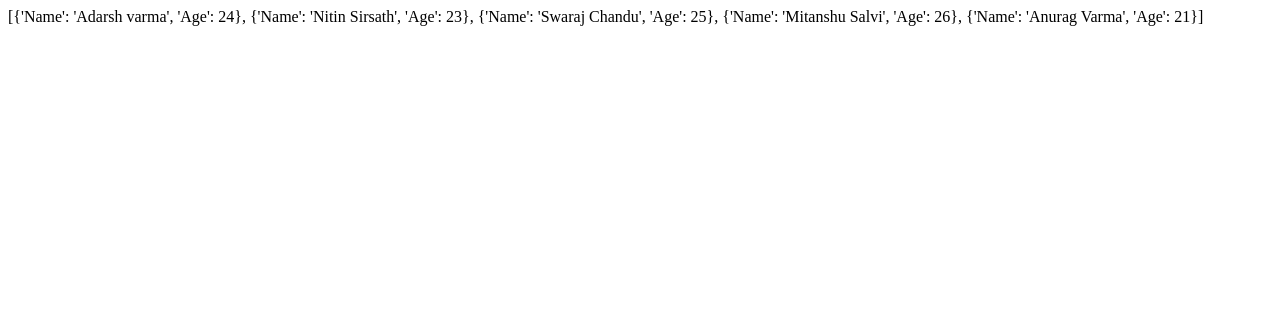
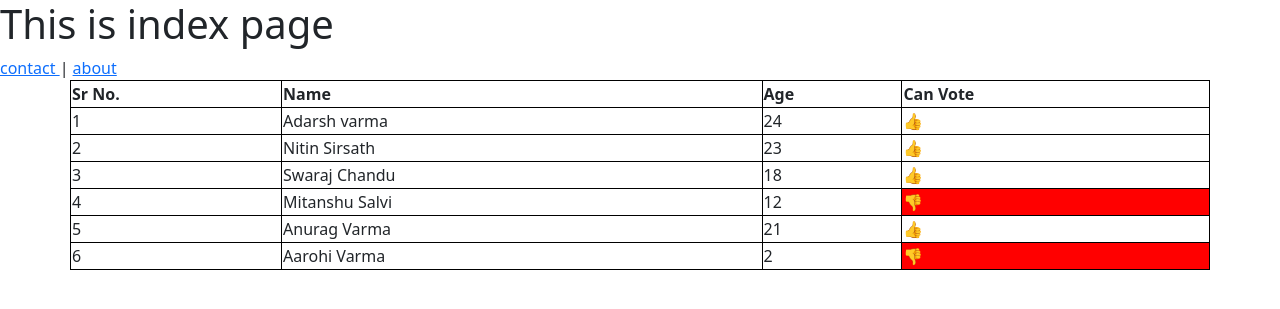
Before and after one commit to AdarshVarma9395/Learn-Django, a Django app: page / in a window 1280 px wide. Shown: the top 309 px of the page. Run offline with Django 5.2, Linux system fonts and the light colour scheme.

Commit message:
URL
created two templates name as contact and about and dynamic url's

```diff
--- a/core/urls.py
+++ b/core/urls.py
@@ -20,5 +20,7 @@ from home.views import *
 
 urlpatterns = [
     path("", home, name='home'),
+    path("contact/", contact, name='contact'),
+    path("about/", about, name='about'),
     path("admin/", admin.site.urls),
 ]
--- a/home/templates/index.html
+++ b/home/templates/index.html
@@ -2,10 +2,47 @@
 <html lang="en">
 <head>
     <meta charset="UTF-8">
+    <link href="https://cdn.jsdelivr.net/npm/bootstrap@5.3.2/dist/css/bootstrap.min.css" rel="stylesheet" integrity="sha384-T3c6CoIi6uLrA9TneNEoa7RxnatzjcDSCmG1MXxSR1GAsXEV/Dwwykc2MPK8M2HN" crossorigin="anonymous">
     <meta name="viewport" content="width=device-width, initial-scale=1.0">
     <title>Django Application</title>
+    <style>
+        table, th, td {
+            border: 1px solid black;
+          }
+    </style>
 </head>
 <body>
-    {{peoples}}
+    <h1>This is index page</h1>
+
+    <a href="/contact/">
+        contact
+    </a>
+    |
+    <a href="/about/">
+        about
+    </a>
+
+    <table class="container" >
+        <tr>
+          <th>Sr No.</th>
+          <th>Name</th>
+          <th>Age</th>
+          <th>Can Vote</th>
+        </tr>
+        {% for people in peoples %}
+        <tr>
+          <td>{{forloop.counter}}</td>
+          <td>{{people.Name}}</td>
+          <td>{{people.Age}}</td>
+          <td {% if people.Age < 18 %} style="background-color: red;" {% endif %}>
+            {% if people.Age >= 18 %}
+            👍
+            {% else %}
+            👎
+            {% endif %}
+          </td>
+        </tr>
+        {% endfor %}
+      </table>
 </body>
 </html>
--- a/home/views.py
+++ b/home/views.py
@@ -6,9 +6,16 @@ def home(request):
     peoples = [
         {"Name" : "Adarsh varma" , "Age" : 24},
         {"Name" : "Nitin Sirsath" , "Age" : 23},
-        {"Name" : "Swaraj Chandu" , "Age" : 25},
-        {"Name" : "Mitanshu Salvi" , "Age" : 26},
+        {"Name" : "Swaraj Chandu" , "Age" : 18},
+        {"Name" : "Mitanshu Salvi" , "Age" : 12},
         {"Name" : "Anurag Varma" , "Age" : 21},
+        {"Name" : "Aarohi Varma" , "Age" : 2},
     ]
 
     return render(request,"index.html", context = {'peoples' : peoples})
+
+def contact(request):
+    return render(request, "contact.html")
+
+def about(request):
+    return render(request, "about.html")
```
Also changed, not shown: home/templates/about.html (added, +26 -0 lines), home/templates/contact.html (added, +26 -0 lines).
